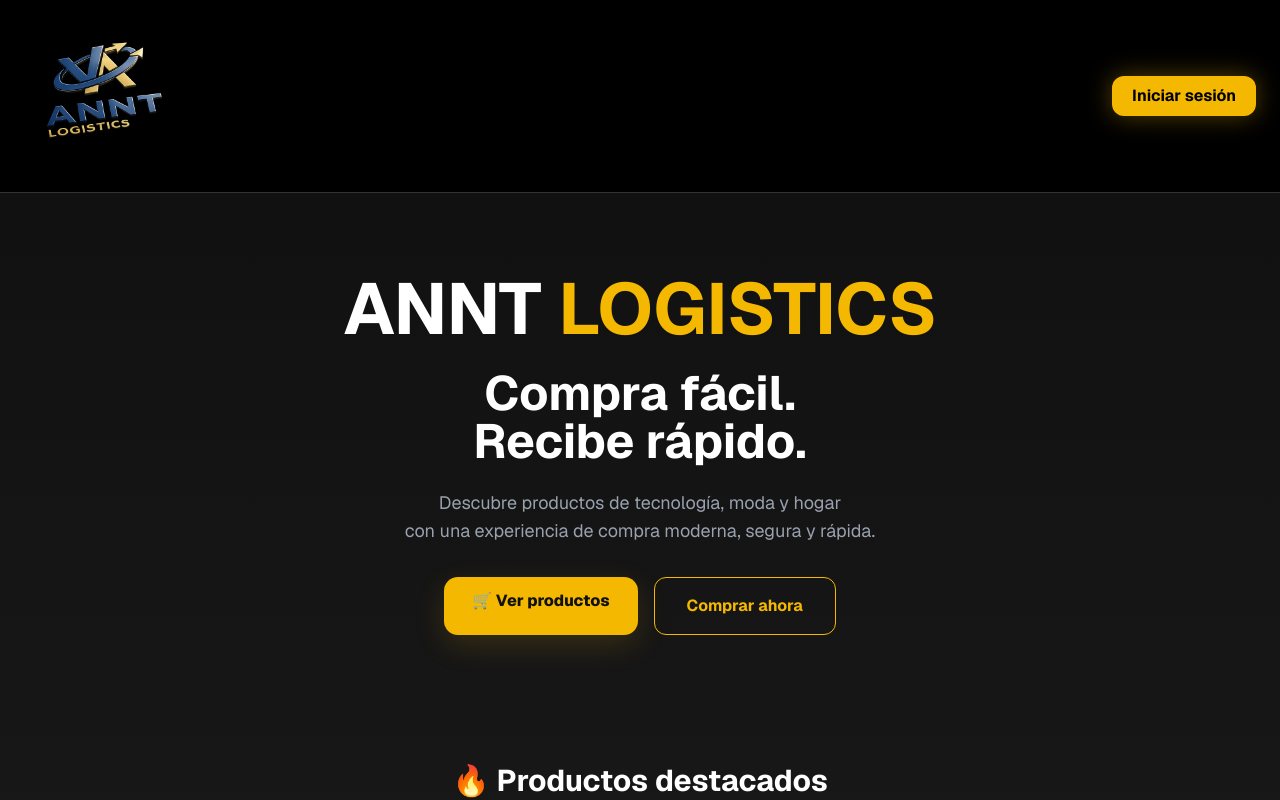
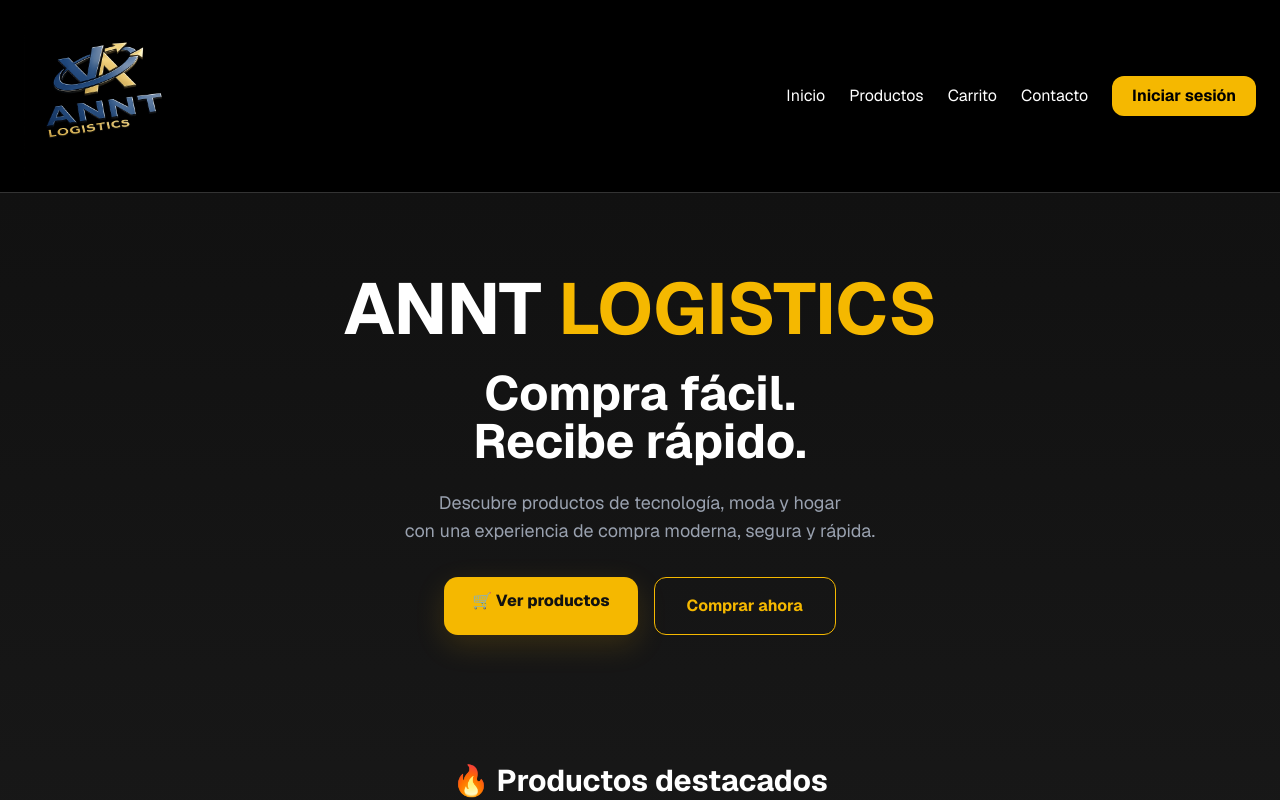
Before and after one commit to aquinojhonatan000-glitch/annt-logistics, a Next.js app: page / in a window 1280 px wide. Shown: the top 800 px of the page. Built offline with nearby package versions, Linux system fonts and the light colour scheme; no server answers; the database is empty.

Commit message:
Restauro menu navbar

```diff
--- a/src/components/Navbar.tsx
+++ b/src/components/Navbar.tsx
@@ -50,16 +50,42 @@
         />
       </Link>
 
+{/* MENÚ */}
+<div className="flex items-center gap-6">
 
-      {/* MENÚ */}
+  <Link
+    href="/"
+    className="text-white hover:text-[#f5b800] transition"
+  >
+    Inicio
+  </Link>
 
-      <div className="flex items-center gap-4">
+  <Link
+    href="/productos"
+    className="text-white hover:text-[#f5b800] transition"
+  >
+    Productos
+  </Link>
+
+  <Link
+    href="/carrito"
+    className="text-white hover:text-[#f5b800] transition"
+  >
+    Carrito
+  </Link>
+
+  <Link
+    href="/contacto"
+    className="text-white hover:text-[#f5b800] transition"
+  >
+    Contacto
+  </Link>
+
 
   {
     usuario ? (
 
       <>
-
         <Link
           href="/perfil"
           className="
@@ -71,8 +97,6 @@
           px-4
           py-2
           rounded-xl
-                  transition
-                  duration-300
           "
         >
           👤 {usuario.nombre}
@@ -81,19 +105,15 @@
 
         {
           usuario.rol === "admin" && (
-
             <Link
               href="/admin"
               className="
               text-[#f5b800]
               font-bold
-                      hover:scale-105
-                      transition
               "
             >
               ⚙️ Admin
             </Link>
-
           )
         }
 
@@ -102,19 +122,14 @@
           onClick={salir}
           className="
           bg-red-600
-                  hover:bg-red-500
           text-white
           px-4
           py-2
           rounded-xl
-                  font-bold
-                  transition
-                  duration-300
           "
         >
           Cerrar sesión
         </button>
-
 
       </>
 
@@ -124,25 +139,21 @@
         href="/login"
         className="
         bg-[#f5b800]
-                hover:bg-[#ffd700]
         text-black
         px-5
         py-2
         rounded-xl
         font-bold
-                shadow-[0_0_25px_rgba(245,184,0,0.35)]
-                transition
-                duration-300
         "
       >
         Iniciar sesión
       </Link>
 
     )
-
   }
 
 </div>
+
 
     </nav>
 
```
Lines whose indentation alone changed are shown as unchanged.
